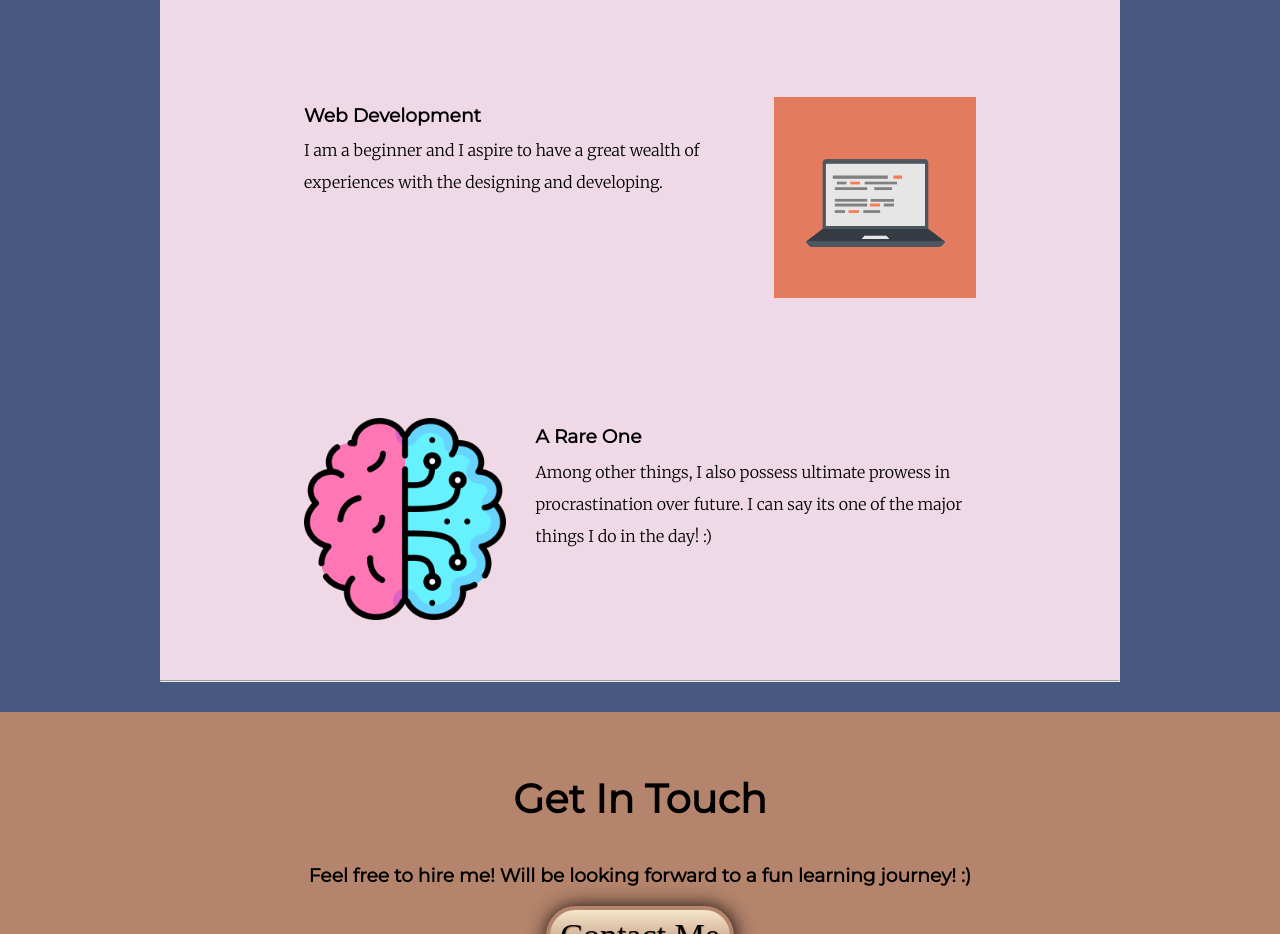
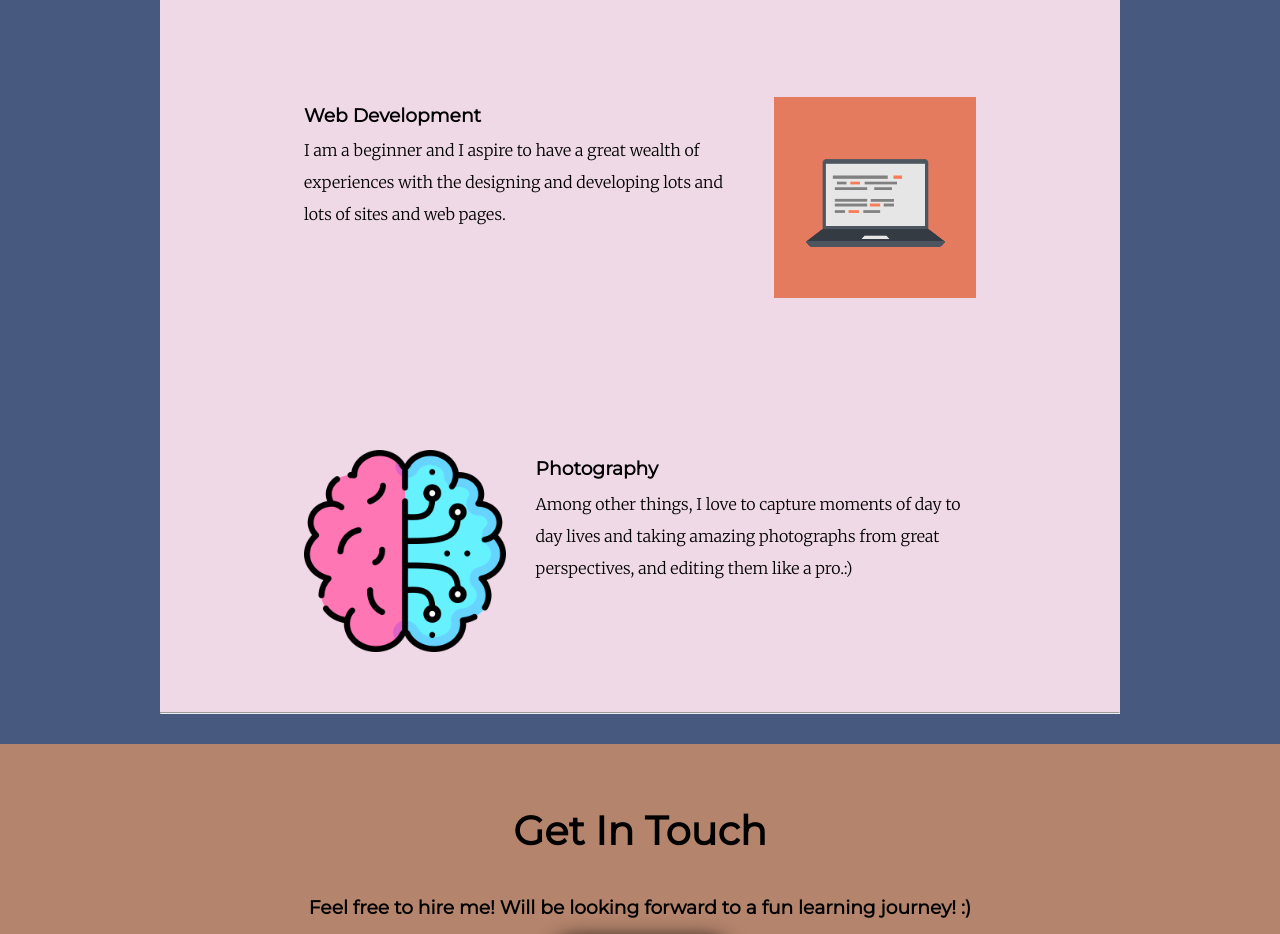
Before and after one commit to rehandhaka/personal-site, a plain HTML site: page index.html in a window 1280 px wide. Shown: the part 1183-2117 px from the top of the page. Drawn offline with Linux system fonts and the light colour scheme.

Commit message:
Update index.html

```diff
--- a/index.html
+++ b/index.html
@@ -32,13 +32,13 @@
         <div class="skill-row">
           <img class="code" src="images/computer.png" alt="computer">
           <h3>Web Development</h3>
-          <p>I am a beginner and I aspire to have a great wealth of experiences with the designing and developing.</p>
+          <p>I am a beginner and I aspire to have a great wealth of experiences with the designing and developing lots and lots of sites and web pages.</p>
         </div>
         <br>
         <div class="skill-row">
           <img class="chill" src="images/brain.png" alt="brain">
-          <h3>A Rare One</h3>
-          <p>Among other things, I also possess ultimate prowess in procrastination over future. I can say its one of the major things I do in the day! :)</p>
+          <h3>Photography</h3>
+          <p>Among other things, I love to capture moments of day to day lives and taking amazing photographs from great perspectives, and editing them like a pro.:)</p>
         </div>
         <br>
       </div>
```
